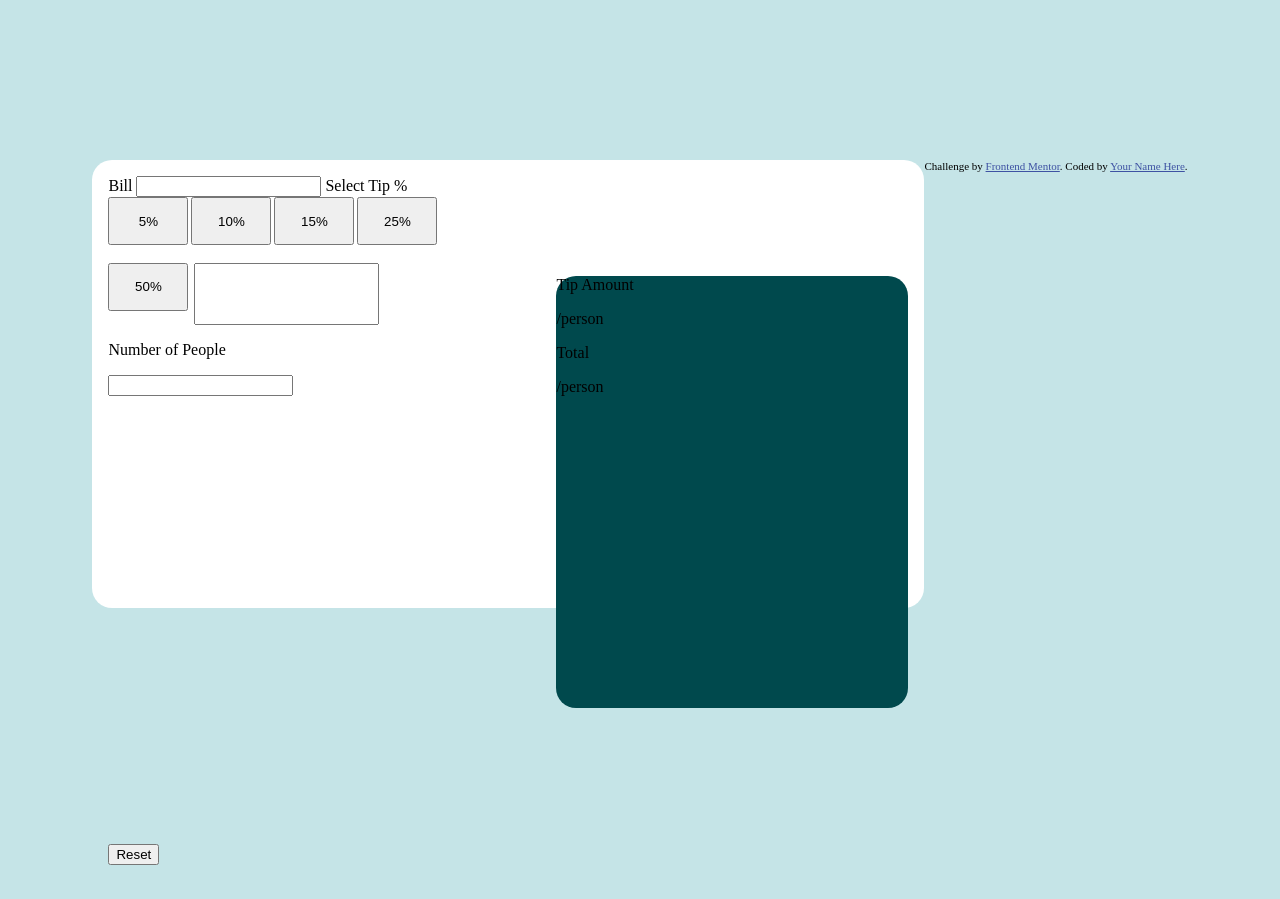
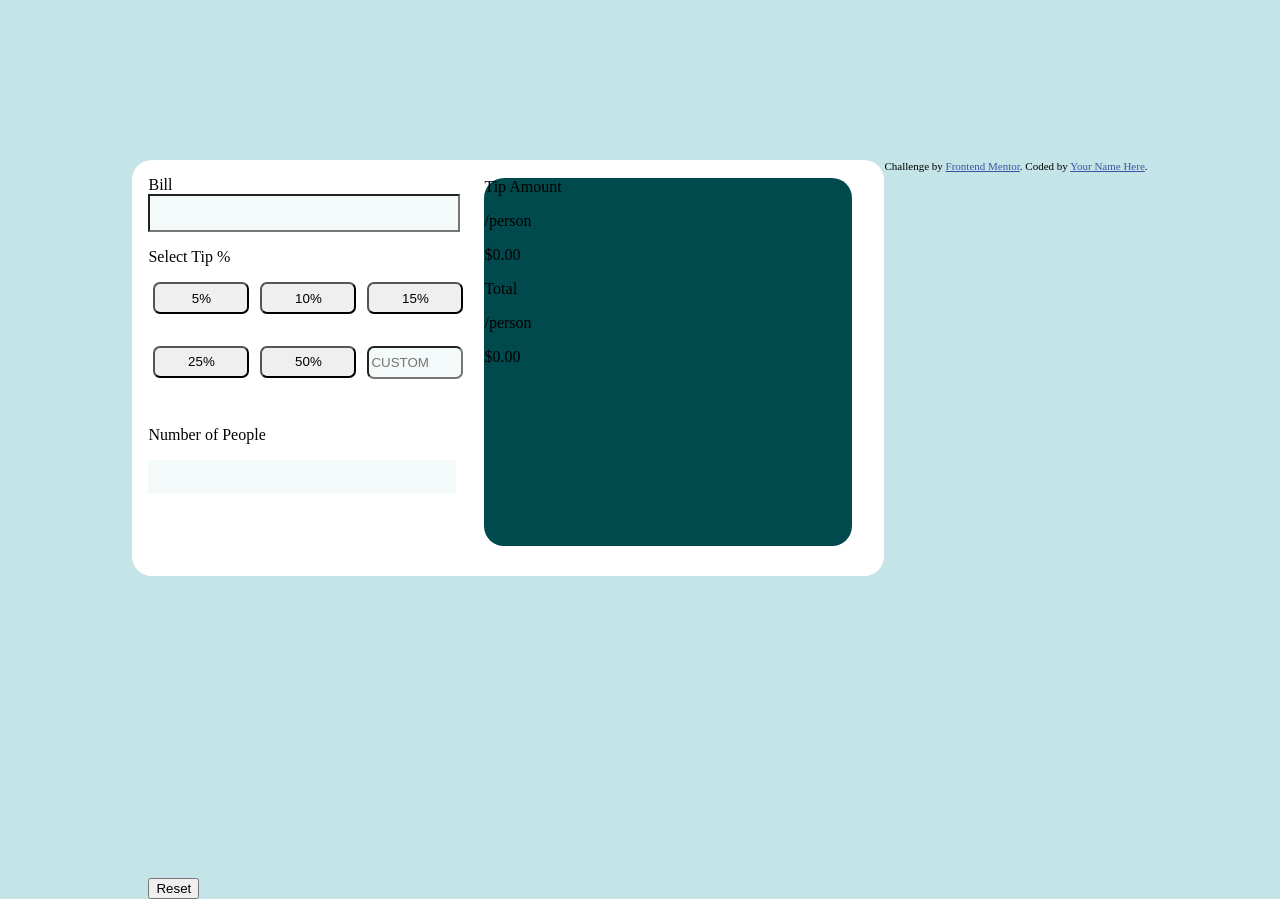
Before and after one commit to Siddhi-Uttekar/tip-calculator, a plain HTML site: page index.html in a window 1280 px wide. Both pictures are taken after a click on the button "5%". Before the commit the page ends 865 px from the top, so only its background shows below. Drawn offline with Linux system fonts and the light colour scheme.

Commit message:
updated css

```diff
--- a/index.html
+++ b/index.html
@@ -13,24 +13,28 @@
 
   <div class="container">
 
-  Bill
+  <div>Bill</div>
 
   <input name="bill" type="number" id="integer" />
 
-  Select Tip %
+  <p>Select Tip %</p>
   <div class="tip-container">
   <button class="tip-button">5%</button>
   <button class="tip-button">10%</button>
   <button class="tip-button">15%</button>
   <button class="tip-button">25%</button>
   <button class="tip-button">50%</button>
-  <div id="custom-tip"></div><input name="custom" type="number" id="integer" />
+  <div id="custom-tip"><input type="number" class="tip-custom" placeholder="CUSTOM" /></div>
 </div>
 
 <div class="no.ofpeople">
   <p>Number of People</p>
+  <div id="nonzero"></div>
   <div id="people-input">
   <input name="people" type="number" id="integer" />
+
+  <label for="" class="error" style="display: none;">can't be zero</label>
+
  </div>
  </div>
 
--- a/script.js
+++ b/script.js
@@ -1,53 +1,49 @@
+document.addEventListener("DOMContentLoaded", function() {
+  let tip_buttons = document.querySelectorAll(".tip-button");
+  let errorLabel = document.querySelector(".error");
+  let inputField = document.querySelector("input[name='people']");
 
-
-document.addEventListener("DOMContentLoaded", function() {
-    var tip_buttons = document.querySelectorAll(".tip-button");
 
   tip_buttons.forEach(function(button) {
       button.addEventListener("click", function() {
-        var bill = parseFloat(document.querySelector("input[name='bill']").value);
-        var tipPercentage;
+          let bill = parseFloat(document.querySelector("input[name='bill']").value);
+          let tipPercentage;
 
-        if (this.id === "custom") {
-          tipPercentage = parseFloat(document.querySelector("input[name='custom']").value) || 0; // Provide default value for custom tip
+          if (this.id === "custom-tip") {
+              tipPercentage = parseFloat(document.querySelector("input[placeholder='CUSTOM']").value); // Provide default value for custom tip
           } else {
               tipPercentage = parseFloat(this.textContent);
           }
 
-        var no_of_people = parseInt(document.querySelector("input[name='people']").value);
+          let no_of_people = parseInt(inputField.value);
+
+          if (no_of_people < 1) {
+              // Show the error label and highlight the input field
+              errorLabel.style.display = 'flex';
+              inputField.style.border = '2px solid red';
+          } else {
+              // Hide the error label and reset the input field style
+              errorLabel.style.display = 'none';
+              inputField.style.border = 'none';
 
               if (!isNaN(bill) && !isNaN(tipPercentage) && !isNaN(no_of_people) && no_of_people > 0) {
-          var tip_amt_per_person = (tipPercentage / 100) * bill / no_of_people;
-          var total_per_person = (bill / no_of_people) + tip_amt_per_person;
+                  let tip_amt_per_person = (tipPercentage / 100) * bill / no_of_people;
+                  let total_per_person = (bill / no_of_people) + tip_amt_per_person;
 
-          var tipAmountText = document.querySelector(".disp_tip_amount");
+                  let tipAmountText = document.querySelector(".disp_tip_amount");
                   tipAmountText.textContent = "$" + tip_amt_per_person.toFixed(2);
 
-          var totalText = document.querySelector(".disp_total_amount");
+                  let totalText = document.querySelector(".disp_total_amount");
                   totalText.textContent = "$" + total_per_person.toFixed(2);
-        } else {
-          // If any of the inputs are invalid or number of people is zero, clear the displayed values
-          var tipAmountText = document.querySelector(".disp_tip_amount");
-          tipAmountText.textContent = "";
-
-          var totalText = document.querySelector(".disp_total_amount");
-          totalText.textContent = "";
+              }
+          }
+      });
+  });
+});
 
 
 
 
-          var clearButton = document.getElementsByClassName("reset");
-          clearButton.addEventListener('click', function() {
-              var tipAmountText = document.querySelector(".disp_tip_amount");
-              tipAmountText.textContent = "";
-
-              var totalText = document.querySelector(".disp_total_amount");
-              totalText.textContent = "";
-          });
-        }
-      });
-    });
-});
 
 let inputs= document.querySelectorAll('input');
 let clears= document.querySelector(".reset");
--- a/style.css
+++ b/style.css
@@ -11,8 +11,8 @@ body{
 }
 
 .container{
-    height:26rem;
-    width:50rem;
+    height:24rem;
+    width:45rem;
     background-color: white;
     border-radius: 20px;
     padding:1em;
@@ -20,28 +20,44 @@ body{
 }
 
 .inner-container{
-    height:27rem;
-    width:22rem;
+    height:23rem;
+    width:23rem;
     border-radius: 20px;
     background-color:hsl(183, 100%, 15%) ;
     position: relative;
-    left:28rem;
-    top:-8.5rem;
+    left:21rem;
+    bottom: 20.75rem;
+    /* padding-left:2rem; */
 
 }
 
 .tip-container{
     height: 8rem;
-    width: 25rem;;
+    width: 20rem;;
     display:flex;
     flex-wrap: wrap;
     overflow: hidden;
-    /* justify-content: space-around; */
-    gap:3px;
+    justify-content: space-around;
+    gap:1px;
 
 }
 
 .tip-button{
-    height: 3rem;
-    width:5rem;
+    height: 2rem;
+    width:6rem;
+    gap:1rem;
+    border-radius: 7px;
 }
+
+.tip-custom{
+    height: 1.70rem;
+    width:5.5rem;
+    border-radius: 7px;
+
+}
+
+input{
+    width: 19rem;
+    height: 2rem;
+    background-color: hsl(189, 41%, 97%);
+}
```
Lines whose indentation alone changed are shown as unchanged.
